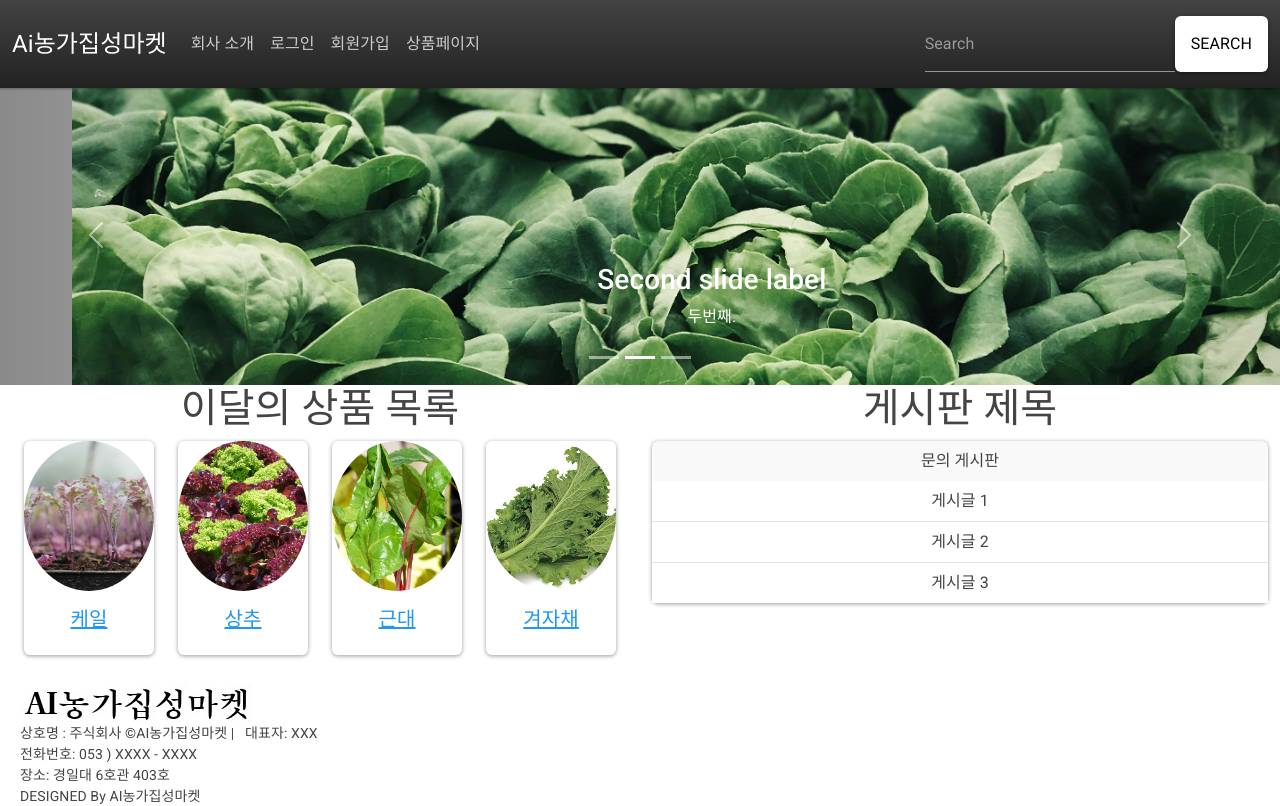
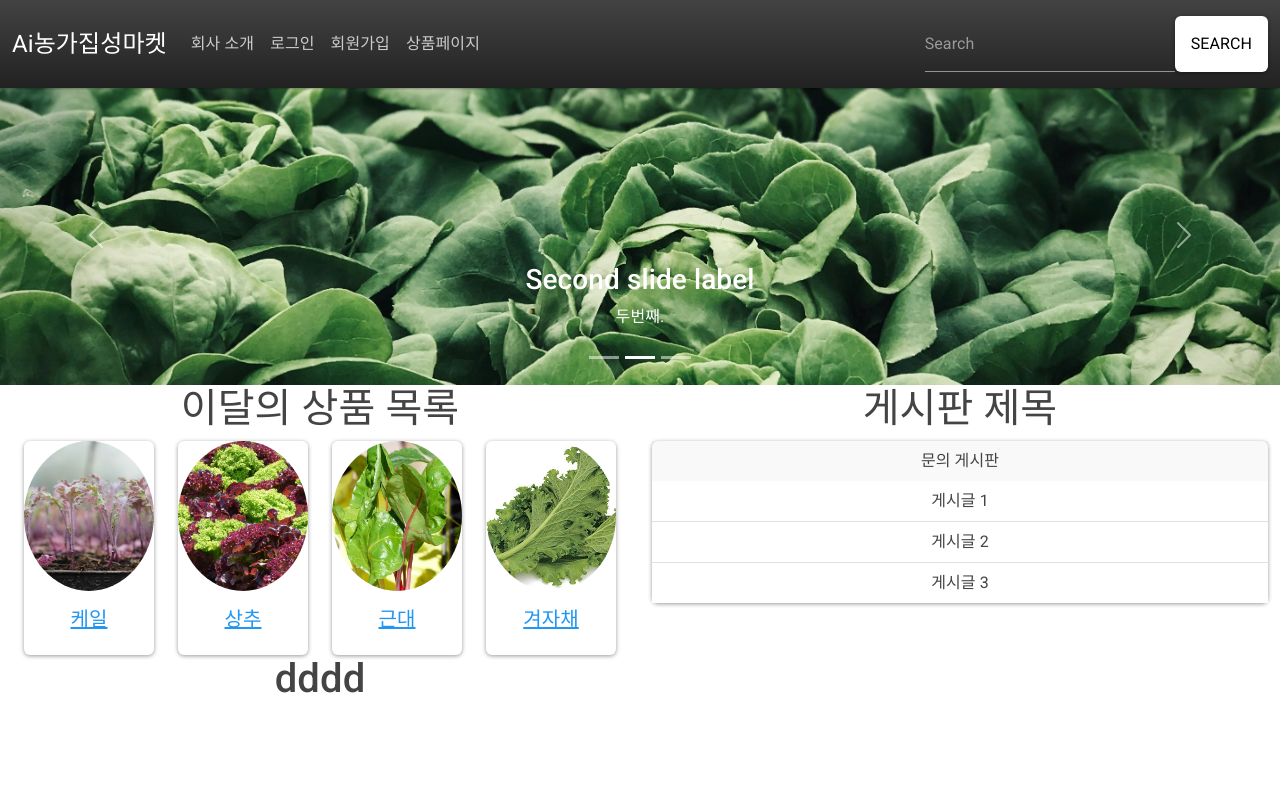
Before and after one commit to riha1432/SWEdu_Team_Prj, a React (Create React App) app in the folder site/: page / in a window 1280 px wide. Shown: the top 806 px of the page. Built offline with nearby package versions, Linux system fonts and the light colour scheme; grey boxes are pictures that could not be loaded.

Commit message:
상단바 수정, 상품페이지 추가

```diff
--- a/site/src/components/NavBar.js
+++ b/site/src/components/NavBar.js
@@ -1,9 +1,9 @@
 /*eslint-disable*/
 import React from 'react';
 
-const NavBar2 = () => {
+const NavBar = () => {
   return (
-    <navBar2 className='App'>
+    <navBar className='App'>
       <nav className="navbar fixed-top navbar-expand-lg bg-dark" data-bs-theme="dark">
           <div className="container-fluid">
               <a className="navbar-brand" href="/">Ai농가집성마켓</a>
@@ -24,7 +24,7 @@ const NavBar2 = () => {
                     <a className="nav-link" href="/signup">회원가입</a>
                   </li>
                   <li className="nav-item">
-                    <a className="nav-link" href="/signup">상품페이지</a>
+                    <a className="nav-link" href="/Produt">상품페이지</a>
                   </li>
 
 
@@ -36,8 +36,8 @@ const NavBar2 = () => {
               </div>
         </div>
       </nav>
-    </navBar2>
+    </navBar>
   );
 };
 
-export default NavBar2;
+export default NavBar;
--- a/site/src/components/TodayList.js
+++ b/site/src/components/TodayList.js
@@ -1,3 +1,4 @@
+/*eslint-disable*/
 import React from 'react';
 import { Card, Container, Row, Col } from 'react-bootstrap';
 import { Link } from 'react-router-dom';
--- a/site/src/pages/Home.js
+++ b/site/src/pages/Home.js
@@ -1,3 +1,4 @@
+/*eslint-disable*/
 import React from 'react';
 import { Container, Row, Col, Card, ListGroup } from 'react-bootstrap';
 
@@ -7,24 +8,8 @@ import Carousel from '../components/Carousels';
 import TodayList from '../components/TodayList';
 import Footer from '../components/Footer';
 
-function BulletinBoard() {
-  return (
-    <div>
-      <h1>게시판 제목</h1>
-      <Card>
-      <Card.Header>문의 게시판</Card.Header>
-      <ListGroup variant="flush">
-        <ListGroup.Item>게시글 1</ListGroup.Item>
-        <ListGroup.Item>게시글 2</ListGroup.Item>
-        <ListGroup.Item>게시글 3</ListGroup.Item>
-      </ListGroup>
-      </Card>
-    </div>
 
-  );
-}
-
-function Home() {
+function Home(props) {
   return (
     <div className="App">
       <NavBar />
@@ -40,9 +25,49 @@ function Home() {
           </Col>
         </Row>
       </Container>
+      <Container fluid>
+        <Row>
+          <Col xs={12} md={6}>
+          <div>
+            <h1>dddd</h1>
+          </div>
+          </Col>
+        </Row>
+      </Container>
+
+      <br/>
+      <br/>
+      <br/>
+      <br/>
+      <br/>
+      <br/>
+      <br/>
+      <br/>
       <Footer />
+
     </div>
+
   );
 }
 
+function BulletinBoard() {
+  return (
+    <div>
+            <h1>게시판 제목</h1>
+      <Card >
+      <Card.Header>문의 게시판</Card.Header>
+      <ListGroup variant="flush">
+        <ListGroup.Item>게시글 1</ListGroup.Item>
+        <ListGroup.Item>게시글 2</ListGroup.Item>
+        <ListGroup.Item>게시글 3</ListGroup.Item>
+      </ListGroup>
+      </Card>
+    </div>
+
+  );
+}
+
+
+
+
 export default Home;
```
Also changed, not shown: site/src/pages/product/Product.js (added, +9 -0 lines).
